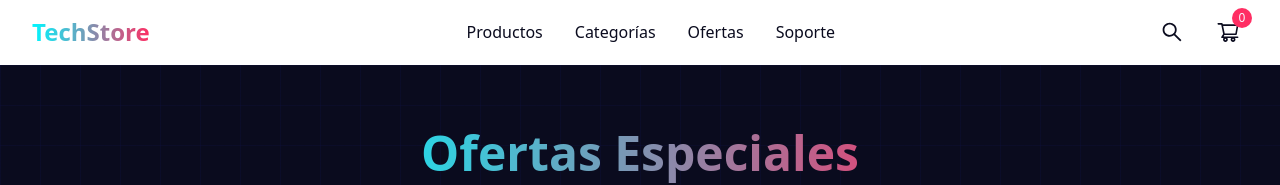
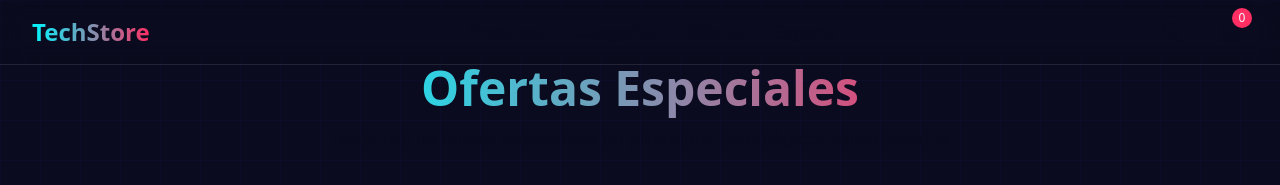
Before and after one commit to sandovaldavid/byte-shop-ecommerce, a Next.js app: page /deals in a window 1280 px wide. Shown: the top 185 px of the page. Built offline with nearby package versions, Linux system fonts and the light colour scheme; no server answers.

Commit message:
💄 adjust Deals page layout with top padding and update Navbar to fixed positioning

```diff
--- a/src/app/deals/page.js
+++ b/src/app/deals/page.js
@@ -68,7 +68,7 @@ function DealsPage() {
                 {/* Grid de ofertas */}
                 <div
                     id="deals"
-                    className="grid grid-cols-1 md:grid-cols-2 lg:grid-cols-3 gap-8"
+                    className="grid grid-cols-1 md:grid-cols-2 lg:grid-cols-3 gap-8 pt-20"
                 >
                     {deals.map((deal) => (
                         <Link
--- a/src/components/Navbar.jsx
+++ b/src/components/Navbar.jsx
@@ -13,7 +13,7 @@ function Navbar() {
     const [isSearchOpen, setIsSearchOpen] = useState(false);
 
     return (
-        <nav className="sticky top-0 z-50 bg-dark/80 backdrop-blur-md border-b border-white/10">
+        <nav className="fixed top-0 left-0 right-0 z-50 bg-dark/80  backdrop-blur-md border-b border-white/10">
             <div className="max-w-7xl mx-auto px-4 sm:px-6 lg:px-8">
                 <div className="flex items-center justify-between h-16">
                     <Link href="/" className="flex items-center space-x-2">
```
